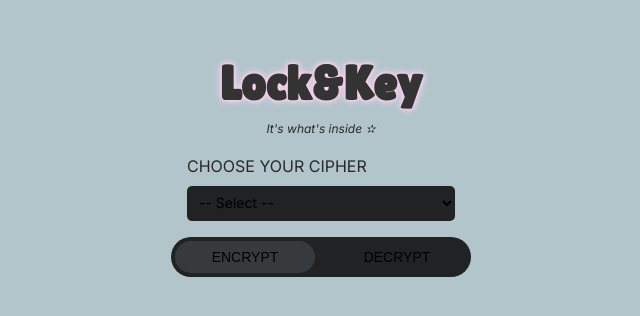
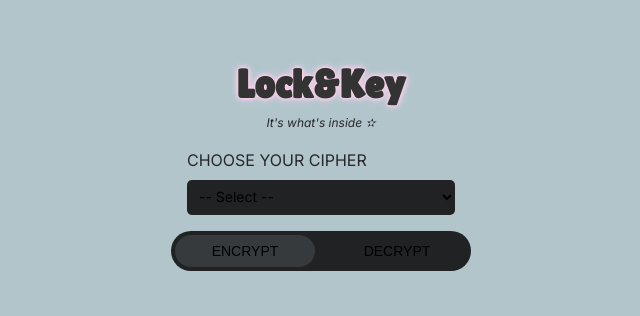
Before and after one commit to ved4a/enc-dec-app, a React (Vite) app: page / in a window 1280 px wide. Shown: the part 238-554 px from the top of the page, without its empty margins (319-959 px from the left). Built offline with nearby package versions, Linux system fonts and the light colour scheme.

Commit message:
fix: title font size

```diff
--- a/src/App.css
+++ b/src/App.css
@@ -8,7 +8,7 @@
 #title {
   font-family: "Lilita One", sans-serif;
   font-weight: 800;
-  font-size: 48px;
+  font-size: 40px;
   color: #333;
   text-shadow: 0 0 3px #ffd2ee, 0 0 5px #ffd2ee, 0 0 10px #ffd2ee;
 
```
